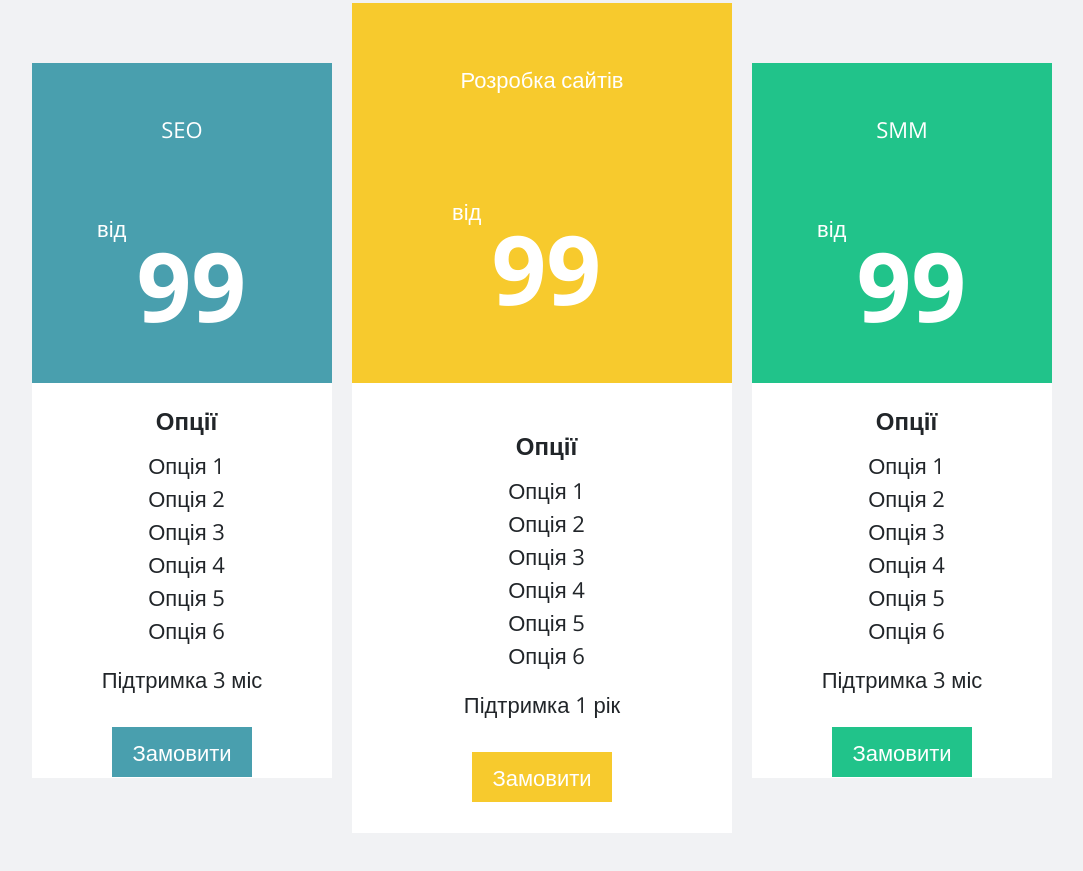
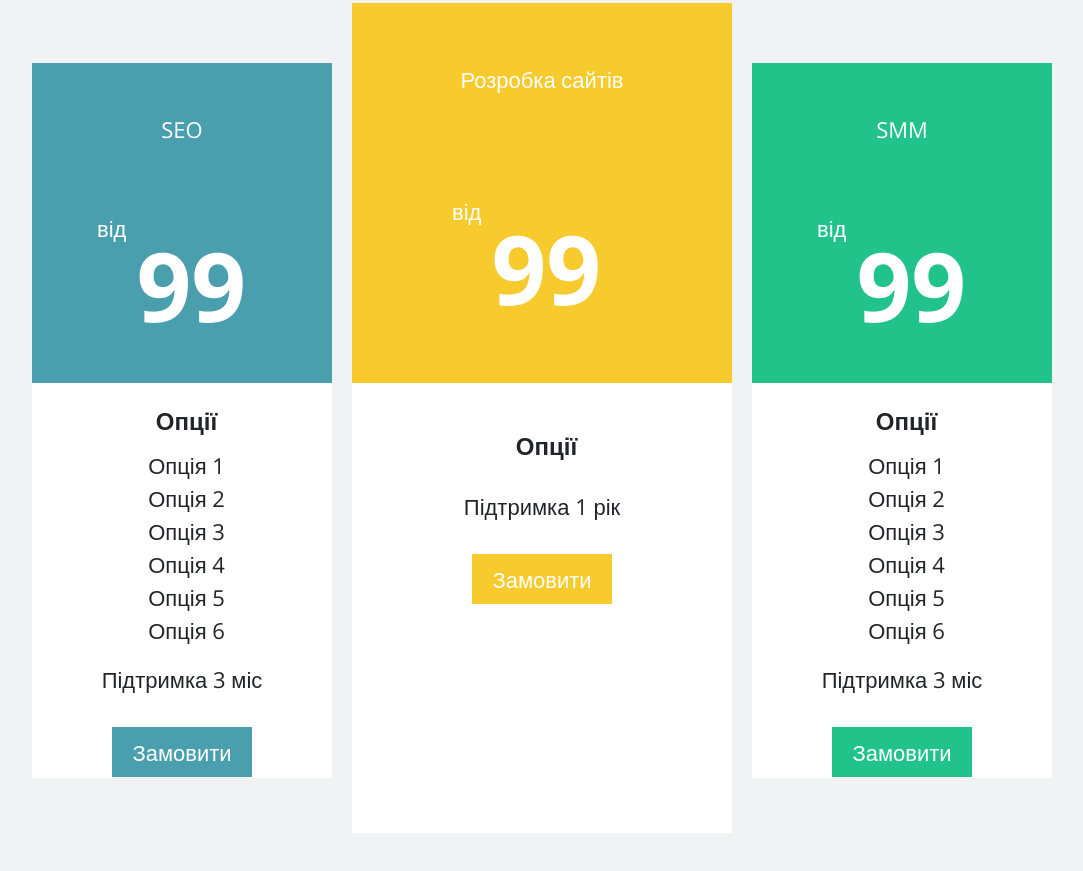
Before and after one commit to kysilrk/test, a plain HTML site: page index.html in a window 1280 px wide. Shown: the part 825-1696 px from the top of the page, without its empty margins (98-1181 px from the left). Drawn offline with nearby package versions, Linux system fonts and the light colour scheme.

Commit message:
remove li

```diff
--- a/index.html
+++ b/index.html
@@ -56,12 +56,7 @@ Dolor sit amet glavrida communitas  </span></div>
                     <div class="vid"><br><br><br>від<i>99</i></div>
                 </div>
                 <ul> <div class="ulstyle">Опції</div>
-                    <li>Опція 1</li>
-                    <li>Опція 2</li>
-                    <li>Опція 3</li>
-                    <li>Опція 4</li>
-                    <li>Опція 5</li>
-                    <li>Опція 6</li>
+
                 </ul>
                 <p>Підтримка 1 рік</p>
                 <br>
```
